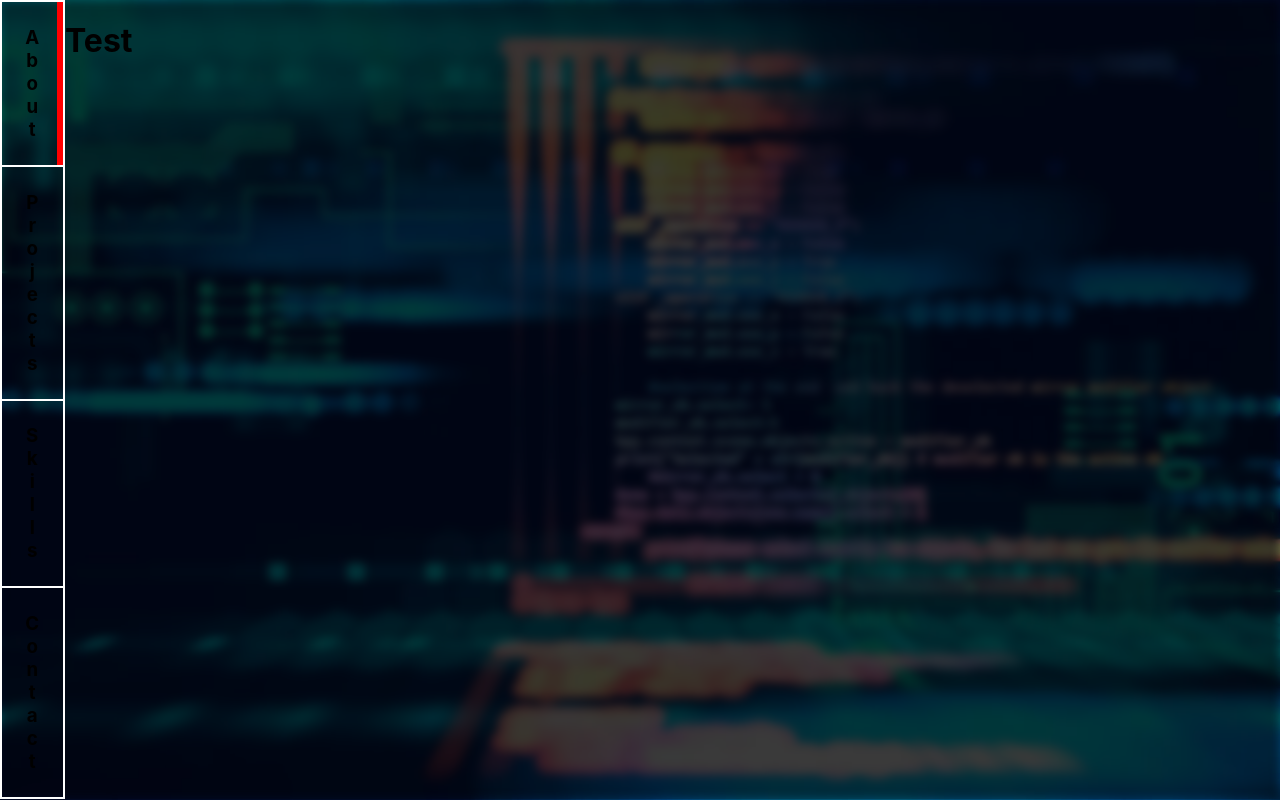
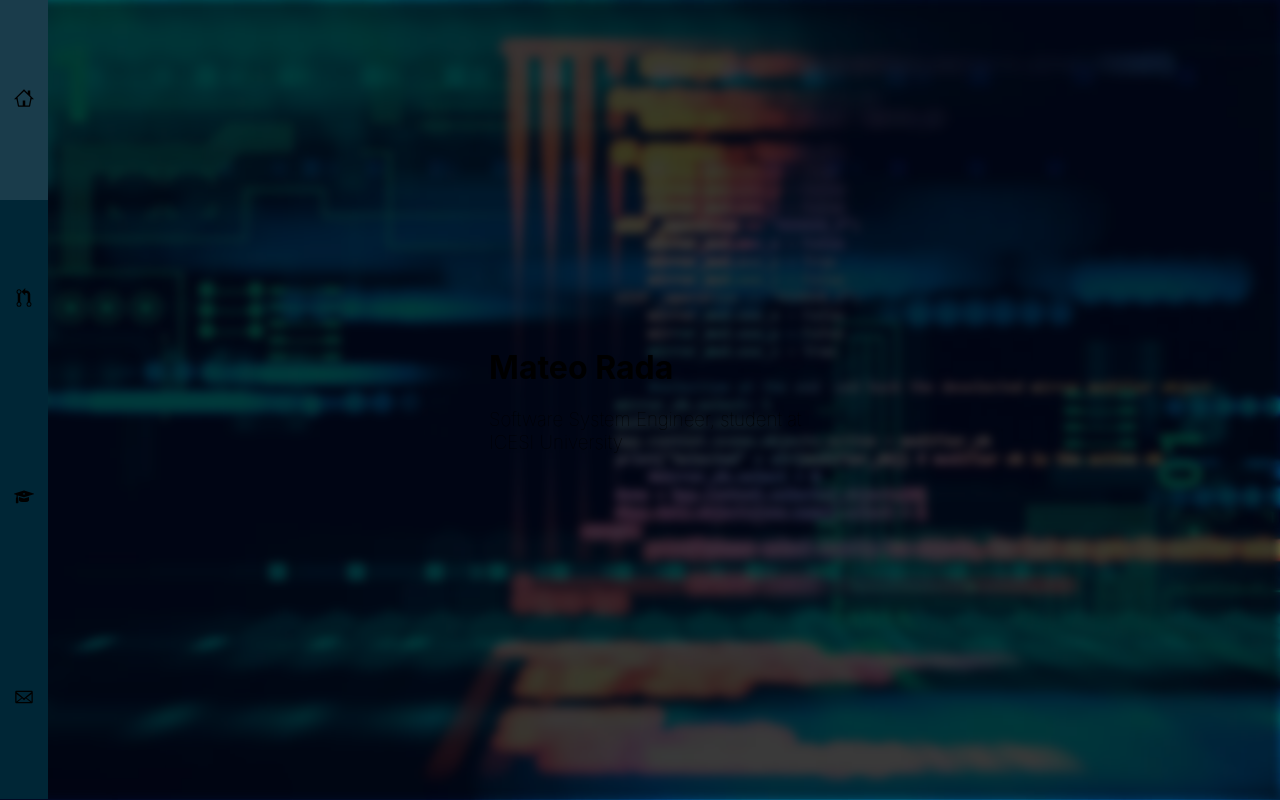
Before and after one commit to Mateo698/Portfolio, a Next.js app: page / in a window 1280 px wide. Built offline with nearby package versions, Linux system fonts and the light colour scheme.

Commit message:
Sidebar changes

```diff
--- /dev/null
+++ b/components/Contact.tsx
@@ -0,0 +1,9 @@
+import styles from '../styles/Page.module.css';
+
+export default function Page() {
+    return (
+        <div className={styles.container}>
+            <h1>Cont</h1>
+        </div>
+    )
+}
--- /dev/null
+++ b/components/Home.tsx
@@ -0,0 +1,14 @@
+import styles from '../styles/Page.module.css';
+
+export default function Page() {
+    return (
+        <div className={styles.container}>
+            <div className={styles.description}>
+                <h1>Mateo Rada</h1>
+                <h3 style={{fontWeight:'lighter', width:'350px'}}>Software System Engineer, student at ICESI University</h3>
+            </div>
+            <div className={styles.image}>
+            </div>
+        </div>
+    )
+}
--- /dev/null
+++ b/components/Projects.tsx
@@ -0,0 +1,9 @@
+import styles from '../styles/Page.module.css';
+
+export default function Page() {
+    return (
+        <div className={styles.container}>
+            <h1>Proj</h1>
+        </div>
+    )
+}
--- a/components/Sidebar.tsx
+++ b/components/Sidebar.tsx
@@ -1,10 +1,13 @@
 import styles from '../styles/Sidebar.module.css'
 import { useState } from 'react';
 
+
 class section {
     title: string;
-    constructor(title: string) {
+    icon: any;
+    constructor(title: string, icon: any) {
         this.title = title;
+        this.icon = icon;
     }
 }
 
@@ -19,9 +22,8 @@ export default function Sidebar(props: SidebarProps) {
         <div className={styles.container}>
             {props.sections.map((section, index) => (
                 <div key={index} className={styles.section} onClick={() => props.changePage(index,setActive)}>
-                    <div className={styles.line} style={active === index ? { visibility: "visible" } : { visibility: "hidden" }}></div>
                     <div>
-                        <h3>{section.title}</h3>
+                        {section.icon}
                     </div>
 
                 </div>
--- /dev/null
+++ b/components/Skills.tsx
@@ -0,0 +1,9 @@
+import styles from '../styles/Page.module.css';
+
+export default function Page() {
+    return (
+        <div className={styles.container}>
+            <h1>Skill</h1>
+        </div>
+    )
+}
--- a/components/Test.tsx
+++ b/components/Test.tsx
@@ -1,7 +1,10 @@
+import {CiHome} from 'react-icons/ci';
+
 export default function Test() {
     return (
         <div>
             <h1>Test</h1>
+
         </div>
     )
 }
--- a/package.json
+++ b/package.json
@@ -11,7 +11,8 @@
   "dependencies": {
     "next": "13.4.9",
     "react": "18.2.0",
-    "react-dom": "18.2.0"
+    "react-dom": "18.2.0",
+    "react-icons": "^4.10.1"
   },
   "devDependencies": {
     "@types/node": "20.4.0",
--- a/pages/_app.tsx
+++ b/pages/_app.tsx
@@ -1,15 +1,24 @@
 import '../styles/globals.css'
 import Sidebar from '../components/Sidebar'
 import type { AppProps } from 'next/app'
-import Page from '../components/Page'
-import Test from '../components/Test'
+import Home from '../components/Home'
+import Projects from '../components/Projects'
+import Skills from '../components/Skills'
+import Contact from '../components/Contact'
+
 import { useState } from 'react'
+import {GoHome} from 'react-icons/go';
+import {GoGitPullRequest} from 'react-icons/go';
+import {GoMortarBoard} from 'react-icons/go';
+import {GoMail} from 'react-icons/go';
+
+const iconSize = "20px"
 
 const sections = [
-  {title: "About"},
-  {title: "Projects"},
-  {title: "Skills"},
-  {title: "Contact"}
+  {title: "About", icon: <GoHome size={iconSize} />},
+  {title: "Projects", icon: <GoGitPullRequest size={iconSize}/>},
+  {title: "Skills", icon: <GoMortarBoard size={iconSize}/>},
+  {title: "Contact", icon: <GoMail size={iconSize}/>}
 ]
 
 function MyApp({ Component, pageProps }: AppProps) {
@@ -24,9 +33,15 @@ function MyApp({ Component, pageProps }: AppProps) {
   function renderSwitch(param:number) {
     switch(param) {
       case 0:
-        return <Test/>;
+        return <Home/>;
+      case 1:
+        return <Projects/>;
+      case 2:
+        return <Skills/>;
+      case 3:
+        return <Contact/>;
       default:
-        return <Page/>;
+        return <Home/>;
     }
 
   }
--- a/styles/Page.module.css
+++ b/styles/Page.module.css
@@ -3,5 +3,15 @@
     height: 100%;
     flex-grow: 1;
     flex-direction: row;
-    border: 1px solid red;
+    justify-content: center;
+    align-items: center;
+    display: flex;
 }
+
+.description{
+
+}
+
+.image{
+
+}
--- a/styles/Sidebar.module.css
+++ b/styles/Sidebar.module.css
@@ -1,20 +1,18 @@
 .container{
-    border: 1px solid white;
+    background-color: #002636;
+
     display: flex;
     flex-direction: column;
     height: 100%;
-    width: 65px;
+    width: 50px;
 }
 
 .section{
-    border: 1px solid white;
     display: flex;
     flex-direction: column;
     flex-grow: 1;
     align-items: center;
     justify-content: center;
-    writing-mode: vertical-rl;
-    text-orientation: upright;
     cursor: pointer;
 
 }
```
Also changed, not shown: 2 other files (tests, documents, lock files or other folders).
